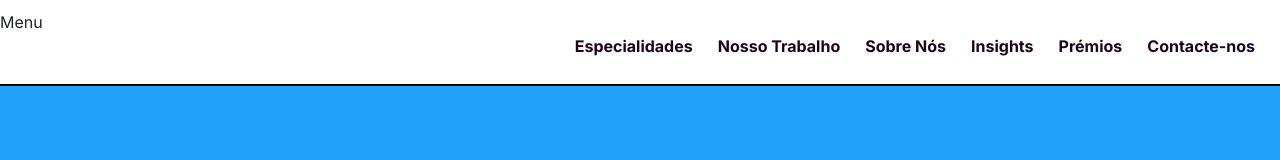
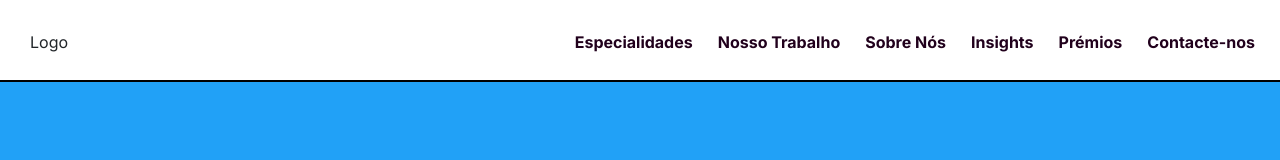
Before and after one commit to m3rcio/algomark2, an Angular app: page / in a window 1280 px wide. Shown: the top 160 px of the page. Built offline with nearby package versions, Linux system fonts and the light colour scheme.

Commit message:
mudanças no menu

```diff
--- a/src/app/app.component.css
+++ b/src/app/app.component.css
@@ -12,7 +12,7 @@ body{
 
     header{
     padding-bottom: 10px;
-    padding-top: 10px;
+    padding-top: 30px;
     border-bottom: 1px solid black;
     position: sticky;
     }
@@ -28,11 +28,20 @@ body{
         font-weight: bold;
     }
 
+    .menu-btn{
+        display: none;
+    }
+
 .cabecalho{
     display: flex;
     flex-direction: row;
-    justify-content: end;
+    justify-content: space-between;
     margin-right: 20px;
+}
+
+.cabecalho span{
+    margin-left: 30px;
+    cursor: pointer;
 }
 
 .cabecalho li{
--- a/src/app/app.component.html
+++ b/src/app/app.component.html
@@ -3,7 +3,8 @@
         <div class="menu">
             <div class="menu-btn">Menu</div>
             <div class="cabecalho">
-                 <ul >
+                <span>Logo</span>
+                 <ul>
                 <li>Especialidades</li>
                 <li>Nosso Trabalho</li>
                 <li>Sobre Nós</li>
```
